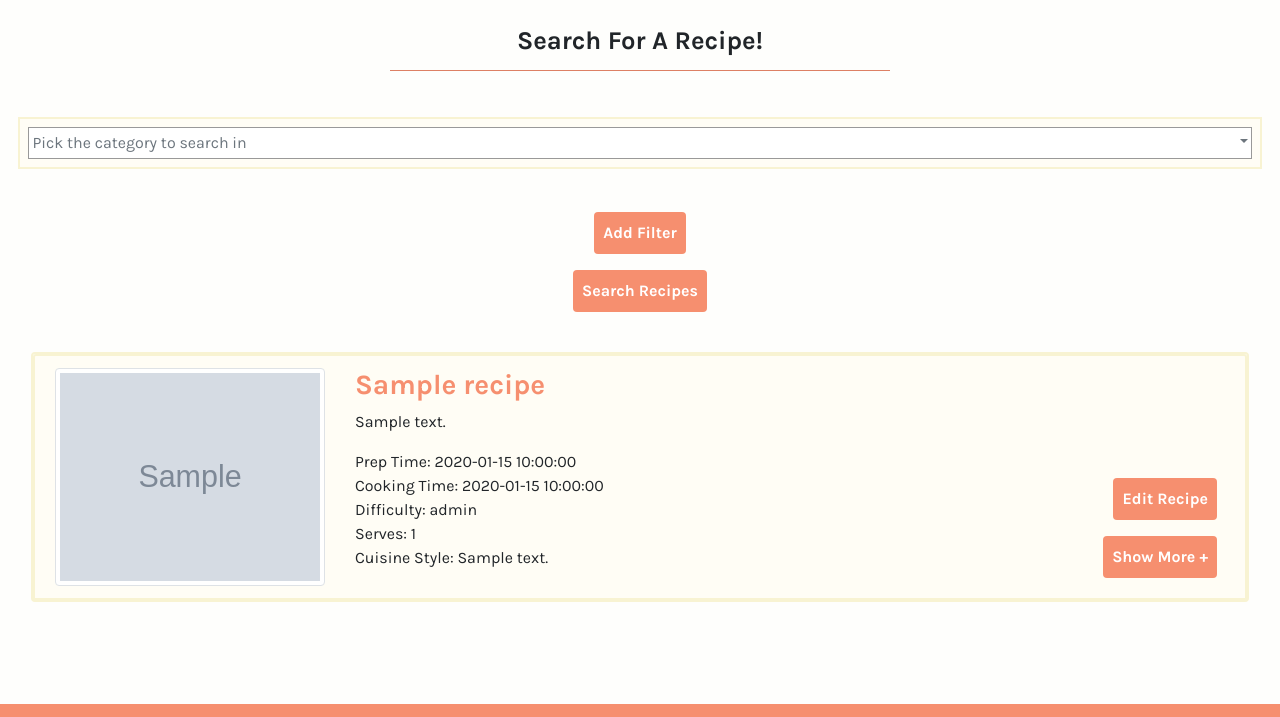
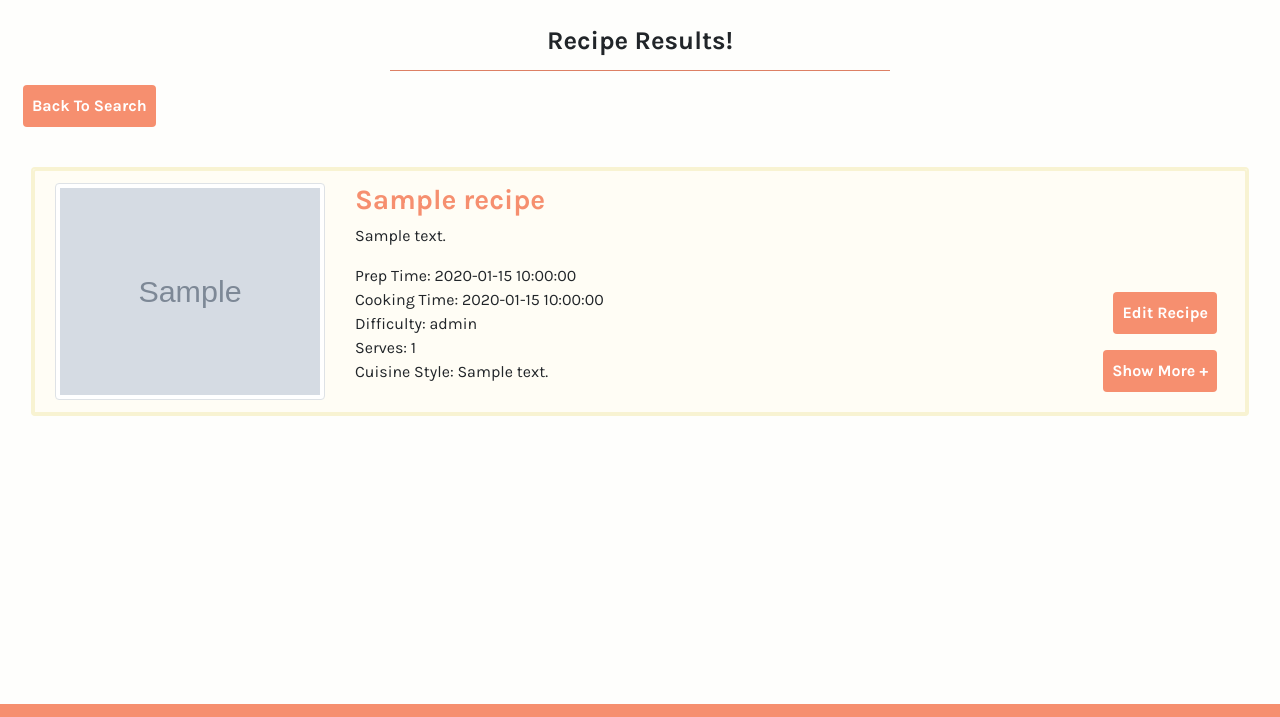
Before and after one commit to CharOConnell/lettuce-cook, a Flask app: template templates/searchresults.html in a window 1280 px wide. Shown: the part 96-813 px from the top of the page. Run offline with Flask 2, Linux system fonts and the light colour scheme; the template is opened without the code that fills it: most values are stand-ins (such as "Sample title", 1, 10 or a date in 2020); grey boxes marked "Sample" are stand-in pictures; some libraries are stand-ins or nearby versions.

Commit message:
Added search results page. Functioning mongo search

```diff
--- a/app.py
+++ b/app.py
@@ -71,10 +71,12 @@ def search_recipe():
     cooking = mongo.db.cooking.find()
     return render_template('search.html', recipes=the_recipes, difficulty=the_difficulty, cuisine=the_cuisine, prep=preparation, cook=cooking)
 
-@app.route('/search_for_recipe')
-def search_for_recipe(query):
+@app.route("/test" , methods=['POST'])
+def test():
+    query = request.form
     the_results = mongo.db.recipes.find(query)
     return render_template('searchresults.html', results=the_results)
+
 
 if __name__ == '__main__':
     app.run(host=os.getenv('IP', "0.0.0.0"), port=int(
--- a/templates/base.html
+++ b/templates/base.html
@@ -55,6 +55,5 @@
     <script src="static/js/addFilter.js"></script>
     <script src="static/js/removeFilter.js"></script>
     <script src="static/js/refreshFilters.js"></script>
-    <script src="static/js/searchCriteria.js"></script>
 </body>
 </html>
--- a/templates/search.html
+++ b/templates/search.html
@@ -8,7 +8,7 @@
     <hr class="horrule">
 
     <div class="row">
-        <form action="{{url_for('search_for_recipe')}}" class="col"> <!-- CHANGE THIS TO SEARCH RECIPES WHEN CREATED {{ url_for('insert_recipe') }} method="POST" -->
+        <form action="{{url_for('test')}}" method="POST" class="col"> <!-- CHANGE THIS TO SEARCH RECIPES WHEN CREATED {{ url_for('insert_recipe') }} method="POST" -->
             <div class="container-fluid searching" id="1">
                 <div class="row entry-box">
                     <div class="col dropdown">
@@ -48,7 +48,7 @@
             </div>
             <div class="row justify-content-around">
                 <div class="d-flex col justify-content-center align-self-center">
-                    <button class="btn" onsubmit="return false;"> Search Recipes </button> <!-- CHANGE TO SEARCH LINK -->
+                    <button class="btn" onsubmit="return false;" type="submit"> Search Recipes </button> <!-- CHANGE TO SEARCH LINK -->
                 </div>
             </div>
         </form>
--- a/templates/searchresults.html
+++ b/templates/searchresults.html
@@ -2,60 +2,15 @@
 <div class="container-fluid search-page">
     <div class="row">
         <div class="col">
-            <h3 class="text-centre heading"><strong> Search For A Recipe! </strong></h3>
+            <h3 class="text-centre heading"><strong> Recipe Results! </strong></h3>
         </div>
     </div>
     <hr class="horrule">
+
     <div class="row">
-        <div class="col text-centre">
-            <h5 id="updateInput"></h5>
+        <div class="d-flex col-3 justify-content-start align-self-center">
+            <a class="btn" href="{{url_for('search_recipe')}}" > Back To Search </a>
         </div>
-    </div>
-    <div class="row">
-        <form action="{{url_for('search_for_recipe'), query}}" class="col"> <!-- CHANGE THIS TO SEARCH RECIPES WHEN CREATED {{ url_for('insert_recipe') }} method="POST" -->
-            <div class="container-fluid searching" id="1">
-                <div class="row entry-box">
-                    <div class="col dropdown">
-                        <div class="input-field-dropdown dropdown-toggle" role="button" id="dropdownMenuButtonFilt1" data-toggle="dropdown" aria-haspopup="false" aria-expanded="false">
-                        Pick the category to search in
-                        </div>
-
-                        <select name="filter1" id="filter1" class="dropdown-menu" aria-labelledby="dropdownMenuButtonFilt1" required multiple onchange="filterSelect(this)">
-                            <option value="recipe_name" class="dropdown-item">Recipe Name</option>
-                            <option value="cuisine_type" class="dropdown-item">Cuisine Type</option>
-                            <option value="difficulty_level" class="dropdown-item">Difficulty Level</option>
-                            <option value="prep" class="dropdown-item">Preparation Time</option>
-                            <option value="cook" class="dropdown-item">Cooking Time</option>
-                            <option value="serving_size" class="dropdown-item">Serving Size</option>
-                        </select>
-                    </div>
-                </div>
-
-                <div class="row input" id="input1"></div>
-            </div>
-
-            <div class="searching container-fluid" id="2"></div>
-            <div class="searching container-fluid" id="3"></div>
-            <div class="searching container-fluid" id="4"></div>
-            <div class="searching container-fluid" id="5"></div>
-            <div class="searching container-fluid" id="6"></div>
-
-
-
-
-            <div class="row justify-content-around">
-                <div class="d-flex col justify-content-center align-self-center" id="addfilterbtn">
-                    <button class="btn" type="button" onclick="addFilter()"> Add Filter </button>
-                </div>
-                <div id="removefilterbtn"></div>
-                <div id="refreshfilterbtn"></div>
-            </div>
-            <div class="row justify-content-around">
-                <div class="d-flex col justify-content-center align-self-center">
-                    <button class="btn" onsubmit="return query=searchCriteria(); return false;"> Search Recipes </button> <!-- CHANGE TO SEARCH LINK -->
-                </div>
-            </div>
-        </form>
     </div>
 
     <div class="searching container-fluid" id="results">
@@ -116,4 +71,5 @@
     {% block results %} {% endblock %}
 </div>
 
+
 {% endblock %}
```
